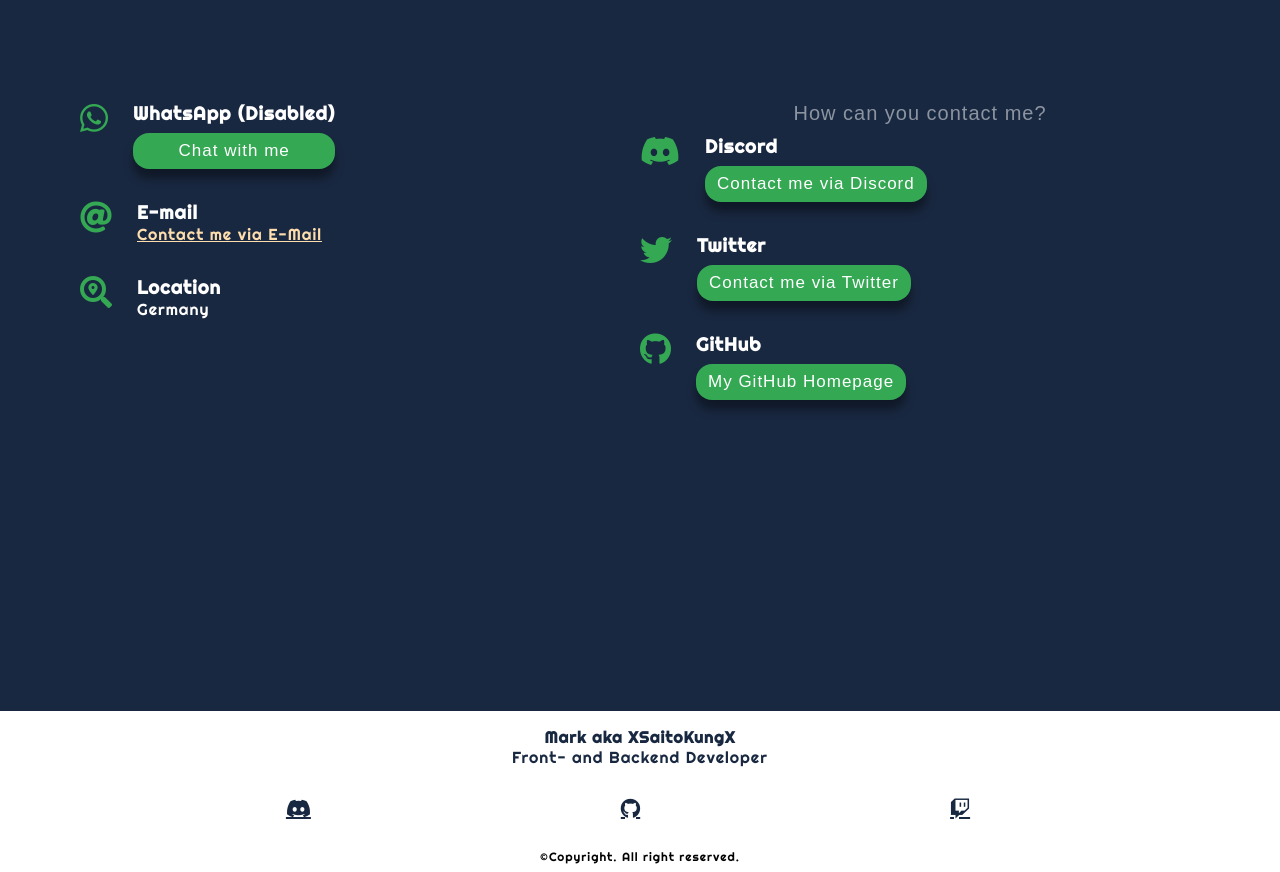
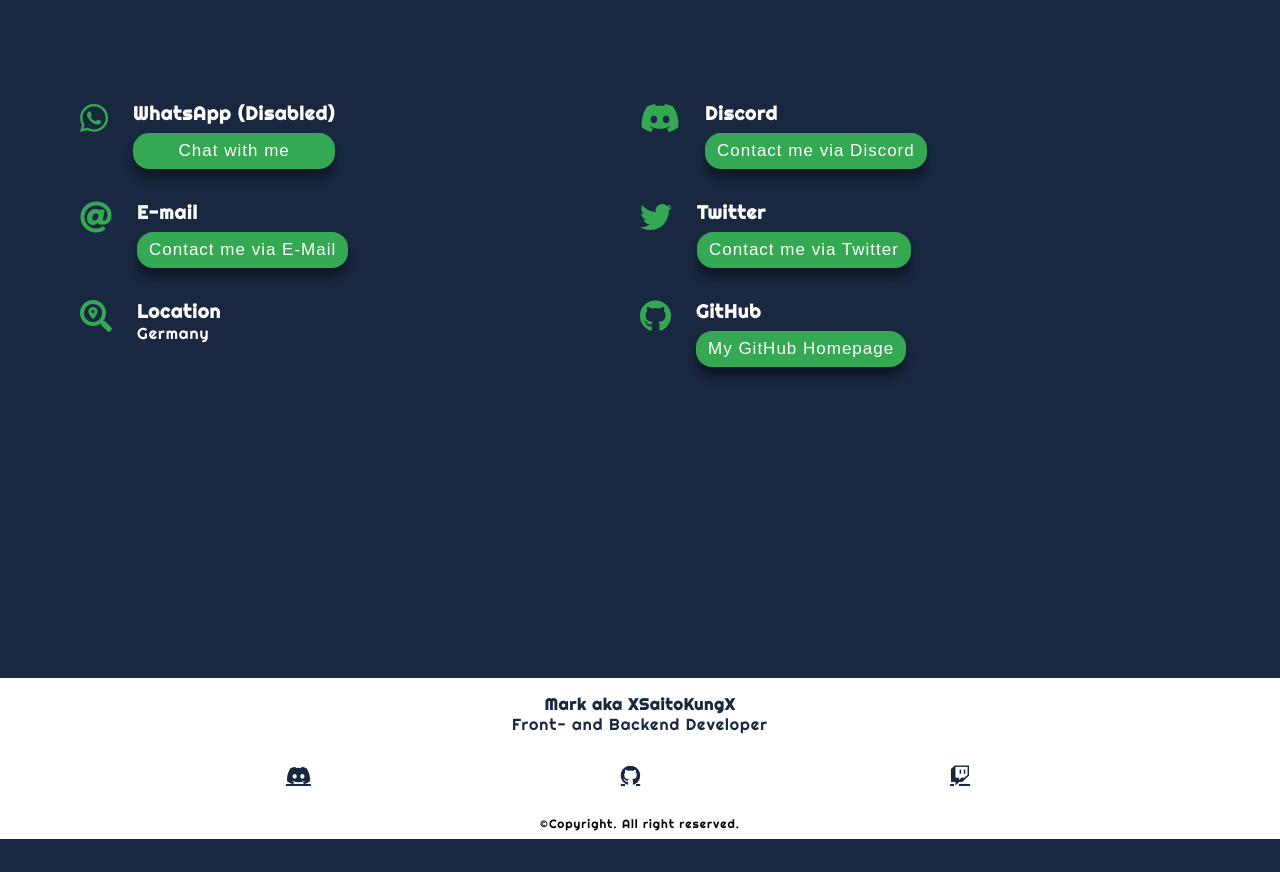
Before and after one commit to XSaitoKungX/Portfolio, a plain HTML site: page index.html in a window 1280 px wide. Shown: the part 5210-6082 px from the top of the page. After the commit the page ends 6049 px from the top, so only its background shows below. Drawn offline with nearby package versions, Linux system fonts and the light colour scheme; a script that the page names is missing.

Commit message:
Update index.html

```diff
--- a/index.html
+++ b/index.html
@@ -395,7 +395,7 @@
                     <i class="fas fa-at contact-icon"></i>
                     <div>
                         <h3 class="contact-title">E-mail</h3>
-                        <span class="contact-subtitle"><a class="sendmail" href="mailto:xsaitokungx@hotmail.com">Contact me via E-Mail</a></span>
+                        <span class="contact-subtitle wtsp"><a class="sendmail" href="mailto:xsaitokungx@hotmail.com">Contact me via E-Mail</a></span>
                     </div>
                 </div>
 
@@ -408,7 +408,6 @@
                 </div>
             </div>
             <div class="column-right">
-            <div class="text">How can you contact me?</div>
                 <div class="contact-information">
                     <i class="fab fa-discord contact-icon"></i>
                     <div>
```
